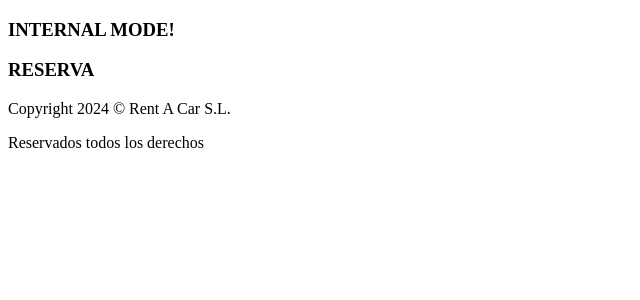
After one commit to jorgamcp/RentaCar, a Django app: page /reservar in a window 1280 px wide. The commit adds this page. Shown: the top 300 px of the page, without its empty margins (0-640 px from the left). Run offline with Django 5.2, Linux system fonts and the light colour scheme.

Commit message:
Starting internal system

```diff
--- a/empresapp/templates/about.html
+++ b/empresapp/templates/about.html
@@ -25,7 +25,7 @@
             <p>Para contactar rellene el siguiente formulario y recibirá una respuesta de nuestros agentes en la mayor
                 brevedad posible.</p>
             <p>Muchas gracias por contactar y confiar en RentaCar SL.</p>
-            <form action="">
+            <form action="" method="POST">
                 <label for="name">Su Nombre</label><br />
                 <input type="text" id="name" name="name" required /><br />
 
@@ -65,6 +65,8 @@
             </form>
         </section>
     </section>
-
+    <section id="send_container">
+        <p>La información ha sido enviada a nuestro equipo.Recibirá un email en breve. Gracias.</p>
+    </section>
 </section>
 {% endblock %}
--- a/empresapp/templates/base.html
+++ b/empresapp/templates/base.html
@@ -32,6 +32,7 @@
                 <ul id="listamenu">
                     <li><a href="/">Inicio</a></li>
                     <li><a href="/tarifas">Tarifas</a></li>
+                    <li id="reserva"><a href="/reservar">Iniciar Reserva</a></li>
                     <li><a href="/tos">Términos y condiciones</a></li>
                     <li><a href="/about">Sobre Nosotros</a></li>
                 </ul>
--- /dev/null
+++ b/empresapp/templates/base_templates/internal_base.html
@@ -0,0 +1,31 @@
+{% load static %}
+<!DOCTYPE html>
+<html lang="es">
+
+<head>
+    <meta charset="UTF-8">
+    <meta name="viewport" content="width=device-width, initial-scale=1.0">
+    <title>Empresa APP</title>
+    <link rel="stylesheet" href="https://cdnjs.cloudflare.com/ajax/libs/font-awesome/6.5.1/css/all.min.css">
+    <link rel="stylesheet" type="text/css" href="static/css/layouts/internal_layout.css" />
+    <link rel="shourcut icon" type="image/png" href="{% static 'images/renta_logo.jpeg' %}" />
+</head>
+
+<body>
+    <main id="internal">
+        <header>
+            <h3>INTERNAL MODE!</h3>
+        </header>
+
+
+        {% block content %}
+        {% endblock %}
+
+    </main>
+    <footer>
+        <p>Copyright 2024 &copy; Rent A Car S.L.</p>
+        <p>Reservados todos los derechos</p>
+    </footer>
+</body>
+
+</html>
--- /dev/null
+++ b/empresapp/templates/reserva.html
@@ -0,0 +1,9 @@
+{% extends "base_templates/internal_base.html" %}
+{% block content %}
+<section id="reserva">
+   <header>
+    <h3>RESERVA</h3>
+   </header>
+
+</section>
+{% endblock %}
--- a/empresapp/urls.py
+++ b/empresapp/urls.py
@@ -5,6 +5,7 @@
 urlpatterns = [
     path("",views.index,name="index"),
     path("tarifas",views.tarifas),
+    path("reservar",views.reservar),
     path("tos",views.tos),
     path("about",views.about),
 ]
--- a/empresapp/views.py
+++ b/empresapp/views.py
@@ -8,6 +8,8 @@
 def tarifas(request):
     return render(request,template_name='tarifas.html')
 
+def reservar(request):
+    return render(request,template_name="reserva.html")
 def tos(request):
     return render(request,template_name="tos.html")
 
```
Also changed, not shown: static/css/main.css (+20 -2 lines), static/css/layouts/internal_layout.css (added).
